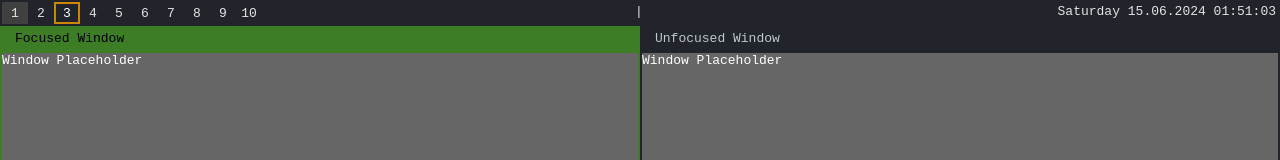
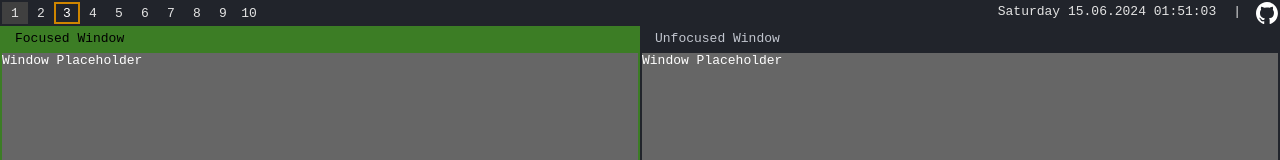
Before and after one commit to Noah2610/i3-color-theme-editor, a website built with webpack: page public/index.html in a window 1280 px wide. Shown: the top 160 px of the page. Built offline with nearby package versions, Linux system fonts and the light colour scheme.

Commit message:
Add tray with github link

```diff
--- a/public/css/desktop.css
+++ b/public/css/desktop.css
@@ -6,6 +6,7 @@
 }
 
 .desktop-bar {
+    position: relative;
     flex-grow: 0;
     display: flex;
     justify-content: space-between;
@@ -32,6 +33,8 @@
     background-color: var(--theme-bar-focused_separator-background);
     color: var(--theme-bar-focused_separator-text);
     border-color: var(--theme-bar-focused_separator-border);
+
+    margin: 0 1em;
 }
 .desktop-bar__separator::before {
     content: var(--config-bar-separator-symbol);
@@ -49,6 +52,22 @@
     border-color: var(--theme-bar-focused_statusline-border);
 }
 
+.desktop-bar__tray {
+    height: 100%;
+}
+
+.desktop-bar__tray__item {
+    position: relative;
+    display: inline-block;
+    height: 100%;
+    aspect-ratio: 1 / 1;
+}
+
+.desktop-bar__tray__item img {
+    height: 100%;
+    width: 100%;
+}
+
 .desktop-body {
     position: relative;
     flex-grow: 1;
--- a/public/index.html
+++ b/public/index.html
@@ -86,16 +86,37 @@
                         <!-- }}} -->
                     </div>
 
-                    <div
-                        class="desktop-bar__separator"
-                        data-theme="bar.focused_separator"
-                    ></div>
+                    <!-- <div -->
+                    <!--     class="desktop-bar__separator" -->
+                    <!--     data-theme="bar.focused_separator" -->
+                    <!-- ></div> -->
 
                     <div
                         class="desktop-bar__statusline now"
                         data-theme="bar.focused_statusline"
                     >
                         Monday 01.01.2021 00:00:00
+                    </div>
+
+                    <div
+                        class="desktop-bar__separator"
+                        data-theme="bar.focused_separator"
+                    ></div>
+
+                    <div class="desktop-bar__tray">
+                        <a
+                            target="_blank"
+                            href="https://github.com/Noah2610/i3-color-theme-editor"
+                            title="View code on GitHub"
+                            aria-label="View code on GitHub"
+                            class="desktop-bar__tray__item"
+                        >
+                            <img
+                                src="/assets/github.svg"
+                                alt="GitHub Logo"
+                                aria-hidden="true"
+                            />
+                        </a>
                     </div>
                 </div>
 
```
Also changed, not shown: public/assets/github.svg (added).
